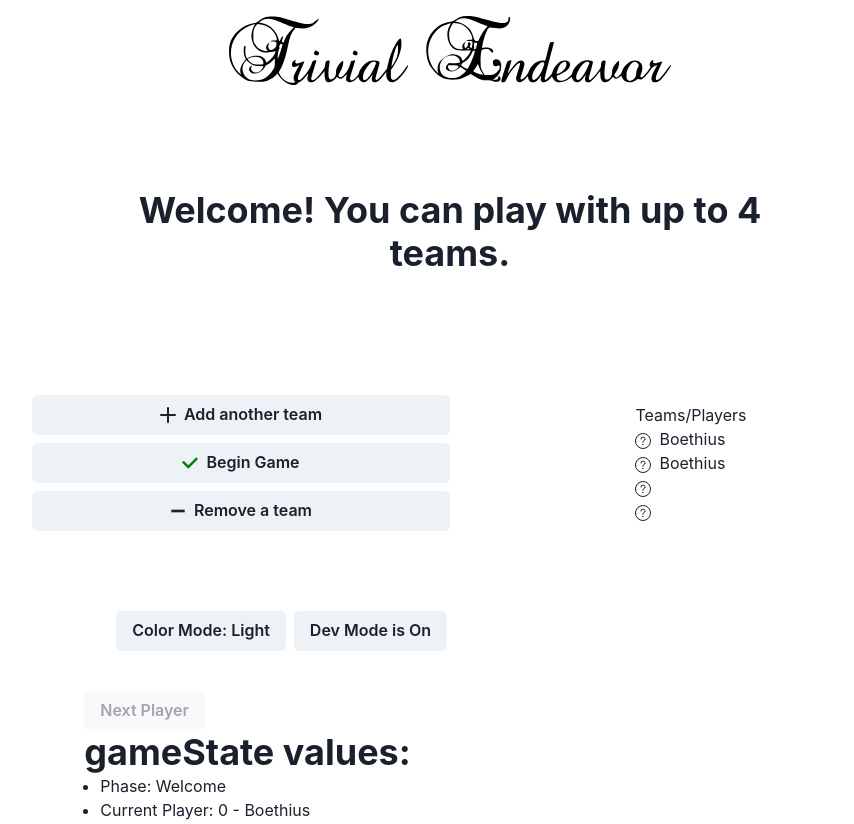
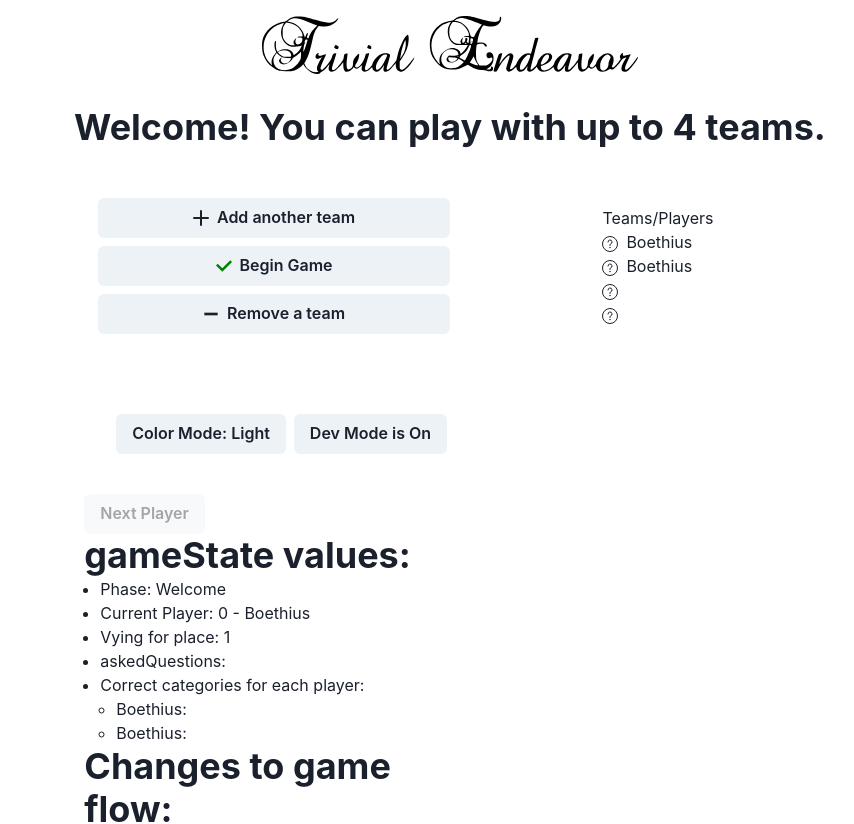
Before and after one commit to vpbasile/trivial-endeavor-2, a React (Vite) app: page / in a window 1280 px wide. Shown: the top 824 px of the page, without its empty margins (190-1044 px from the left). Built offline with nearby package versions, Linux system fonts and the light colour scheme.

Commit message:
Refactor code: Remove unnecessary Box component and fix imports

```diff
--- a/src/components/gameboard.tsx
+++ b/src/components/gameboard.tsx
@@ -21,9 +21,7 @@ export default function GameBoard() {
 
     return (<ErrorBoundary fallback={<Box>Error in component AppRow</Box>}>
         <AppRow id="displayMessage">
-            <Box textAlign={'center'} id="messageDisplay" w={'100%'} p={10} borderRadius={'lg'}>
-                {displayMessage}
-            </Box>
+            {displayMessage}
         </AppRow>
         <Box id="gameBoardContainer" maxWidth={newBreaks}>
             <Collapse in={currentPhase === "Welcome"} unmountOnExit animateOpacity>
--- a/src/components/helpers/routines.tsx
+++ b/src/components/helpers/routines.tsx
@@ -1,5 +1,5 @@
-import { Box, Heading } from "@chakra-ui/react";
-import { category } from "./queryTheTrivia";
+import { Heading } from "@chakra-ui/react";
+import { category } from "../gameReducer";
 import { newBreaks } from "./style";
 
 /**
@@ -38,7 +38,8 @@ export function ordinal(number: number): "first" | "second" | "third" | "last" {
 */
 export function sleep(ms: number) { return new Promise(resolve => setTimeout(resolve, ms)); }
 
-export function wrapHeading(text: string, colorScheme?: string) { return <Box bgColor={colorScheme} id='displayWrapper' p={8} borderRadius={'lg'} maxW={newBreaks}>< Heading id='displayMessage' as='h2' whiteSpace={'normal'} > {text}</Heading ></Box> }
+export function wrapHeading(text:string, color?: string) { return < Heading id='displayMessage' as='h2' whiteSpace={'normal'} color={color} borderRadius={'lg'} maxW={newBreaks}> {text}</Heading >
+     }
 
 //Return the category object given its queryTag
 export function getCategory(categoryList: category[], tag: string): category {
```
